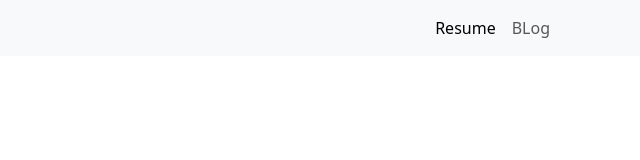
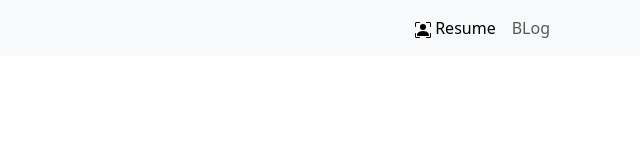
Before and after one commit to zxh111222/modern-frontend-demo, a website built with Vite: page index.html in a window 1280 px wide. Shown: the full height of the page, 640-1280 px from the left. Built offline with nearby package versions, Linux system fonts and the light colour scheme.

Commit message:
index.html: 导航栏菜单增加 icon ...
https://icons.getbootstrap.com/icons/person-bounding-box/

```diff
--- a/index.html
+++ b/index.html
@@ -17,7 +17,13 @@
     <div class="collapse navbar-collapse" id="navbarSupportedContent">
       <ul class="navbar-nav mb-2 mb-lg-0 ms-auto">
         <li class="nav-item">
-          <a class="nav-link active" aria-current="page" href="#">Resume</a>
+          <a class="nav-link active" aria-current="page" href="#">
+            <svg xmlns="http://www.w3.org/2000/svg" width="16" height="16" fill="currentColor" class="bi bi-person-bounding-box" viewBox="0 0 16 16">
+              <path d="M1.5 1a.5.5 0 0 0-.5.5v3a.5.5 0 0 1-1 0v-3A1.5 1.5 0 0 1 1.5 0h3a.5.5 0 0 1 0 1zM11 .5a.5.5 0 0 1 .5-.5h3A1.5 1.5 0 0 1 16 1.5v3a.5.5 0 0 1-1 0v-3a.5.5 0 0 0-.5-.5h-3a.5.5 0 0 1-.5-.5M.5 11a.5.5 0 0 1 .5.5v3a.5.5 0 0 0 .5.5h3a.5.5 0 0 1 0 1h-3A1.5 1.5 0 0 1 0 14.5v-3a.5.5 0 0 1 .5-.5m15 0a.5.5 0 0 1 .5.5v3a1.5 1.5 0 0 1-1.5 1.5h-3a.5.5 0 0 1 0-1h3a.5.5 0 0 0 .5-.5v-3a.5.5 0 0 1 .5-.5"/>
+              <path d="M3 14s-1 0-1-1 1-4 6-4 6 3 6 4-1 1-1 1zm8-9a3 3 0 1 1-6 0 3 3 0 0 1 6 0"/>
+            </svg>
+            Resume
+          </a>
         </li>
         <li class="nav-item">
           <a class="nav-link" href="#">BLog</a>
```
